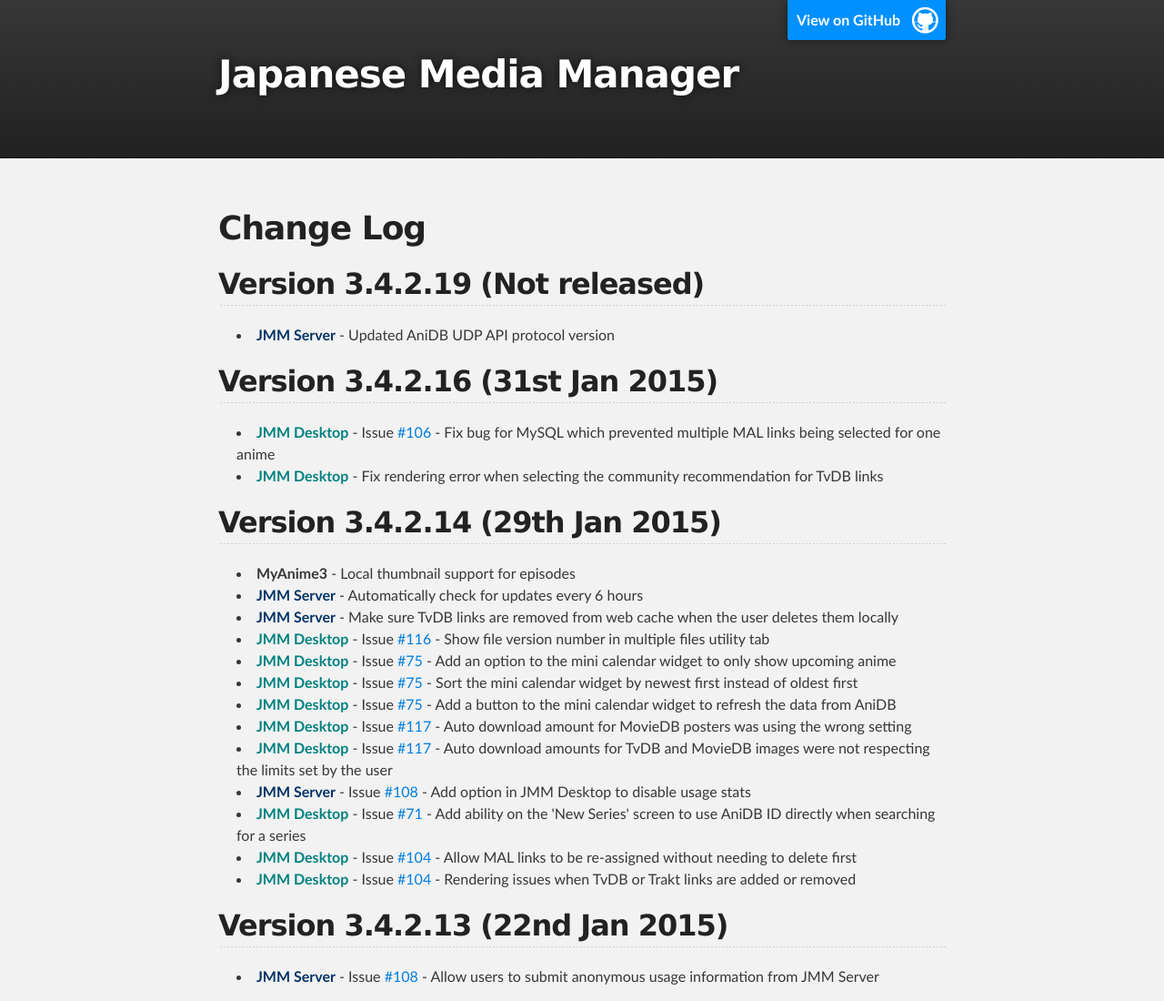
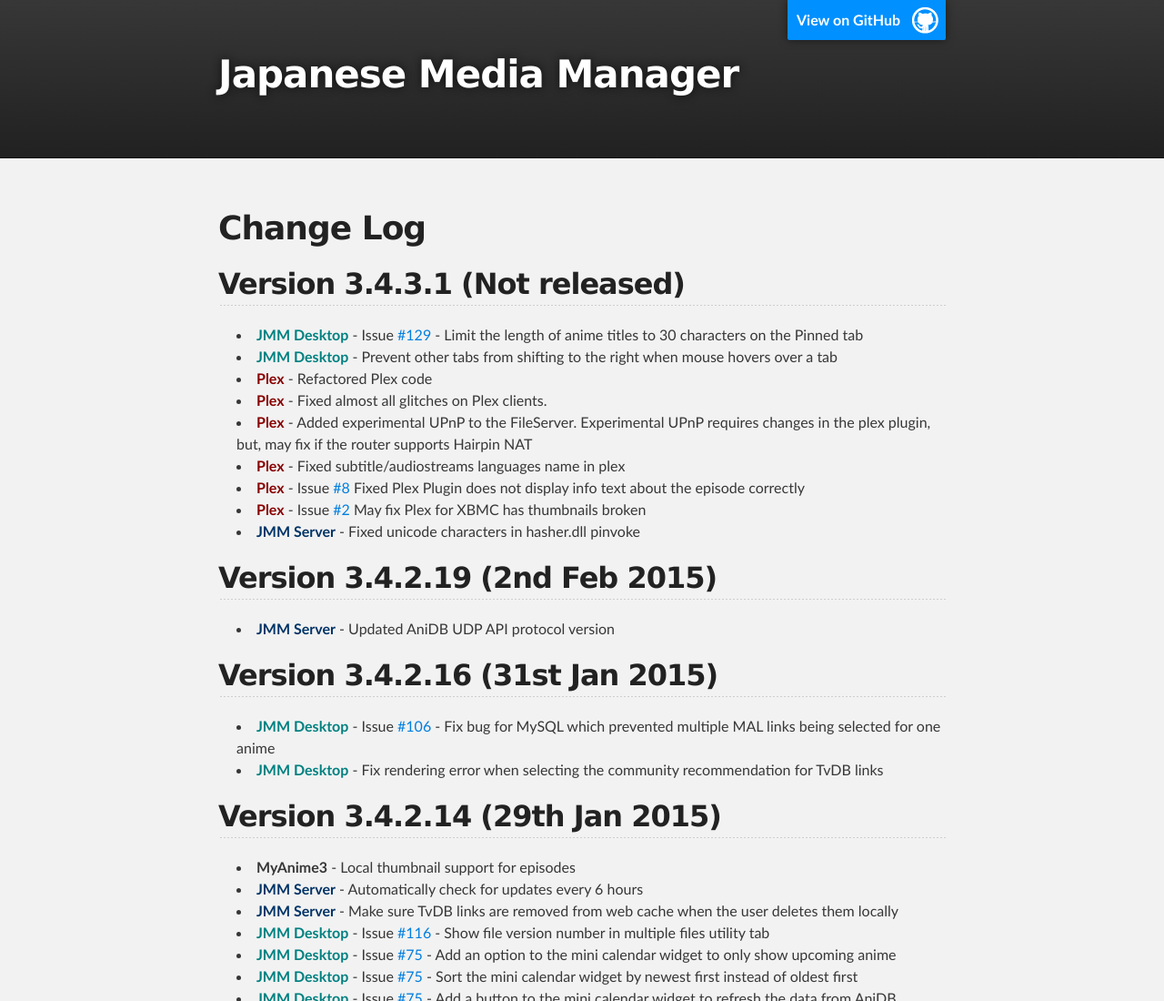
Before and after one commit to ShokoAnime/Old-JMM-Site, a plain HTML site: page changes.html in a window 1280 px wide. Shown: the top 1100 px of the page at 91% size. Drawn offline with Linux system fonts and the light colour scheme.

Commit message:
no message

```diff
--- a/changes.html
+++ b/changes.html
@@ -30,7 +30,21 @@
         <h1>
 <a name="what-is-jmm" class="anchor" href="#what-is-jmm"><span class="octicon octicon-link"></span></a>Change Log</h1>
 
-<h2><a name="3.4.2.19" class="anchor" href="#3.4.2.19"><span class="octicon octicon-link"></span></a>Version 3.4.2.19 (Not released)</h2>
+<h2><a name="3.4.3.1" class="anchor" href="#3.4.3.1"><span class="octicon octicon-link"></span></a>Version 3.4.3.1 (Not released)</h2>
+
+<ul>
+<li><span class=jmmdesktop>JMM Desktop</span> - Issue <a href="https://github.com/japanesemediamanager/jmmclient/issues/129">#129</a> - Limit the length of anime titles to 30 characters on the Pinned tab</li>
+<li><span class=jmmdesktop>JMM Desktop</span> - Prevent other tabs from shifting to the right when mouse hovers over a tab</li>
+<li><span class=plex>Plex</span> - Refactored Plex code</li>
+<li><span class=plex>Plex</span> - Fixed almost all glitches on Plex clients.</li>
+<li><span class=plex>Plex</span> - Added experimental UPnP to the FileServer. Experimental UPnP requires changes in the plex plugin, but, may fix if the router supports Hairpin NAT</li>
+<li><span class=plex>Plex</span> - Fixed subtitle/audiostreams languages name in plex</li>
+<li><span class=plex>Plex</span> - Issue <a href="https://github.com/japanesemediamanager/plexplugin/issues/8">#8</a> Fixed Plex Plugin does not display info text about the episode correctly</li>
+<li><span class=plex>Plex</span> - Issue <a href="https://github.com/japanesemediamanager/plexplugin/issues/2">#2</a> May fix Plex for XBMC has thumbnails broken</li>
+<li><span class=jmmserver>JMM Server</span> - Fixed unicode characters in hasher.dll pinvoke</li>
+</ul>
+
+<h2><a name="3.4.2.19" class="anchor" href="#3.4.2.19"><span class="octicon octicon-link"></span></a>Version 3.4.2.19 (2nd Feb 2015)</h2>
 
 <ul>
 <li><span class=jmmserver>JMM Server</span> - Updated AniDB UDP API protocol version</li>
```
